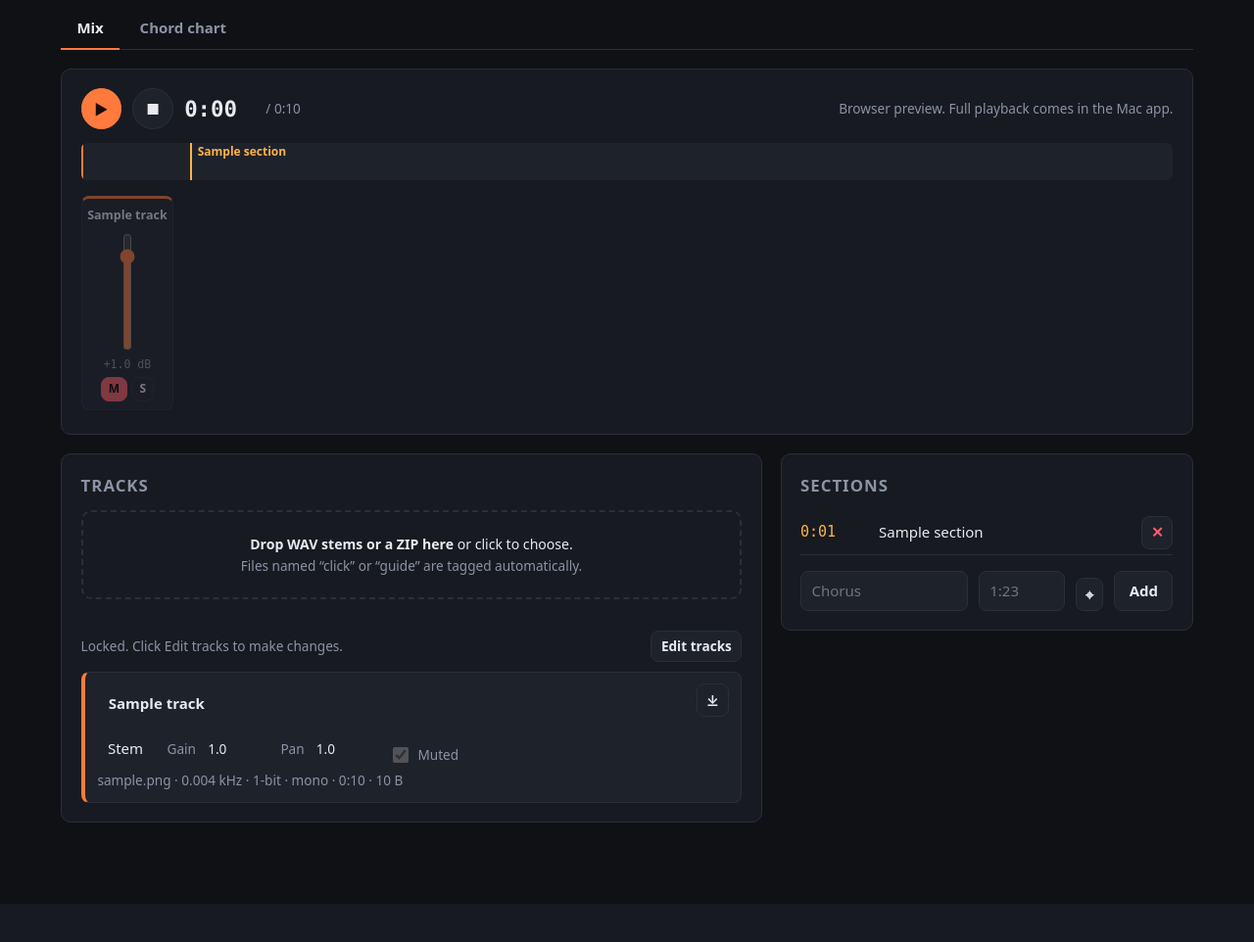
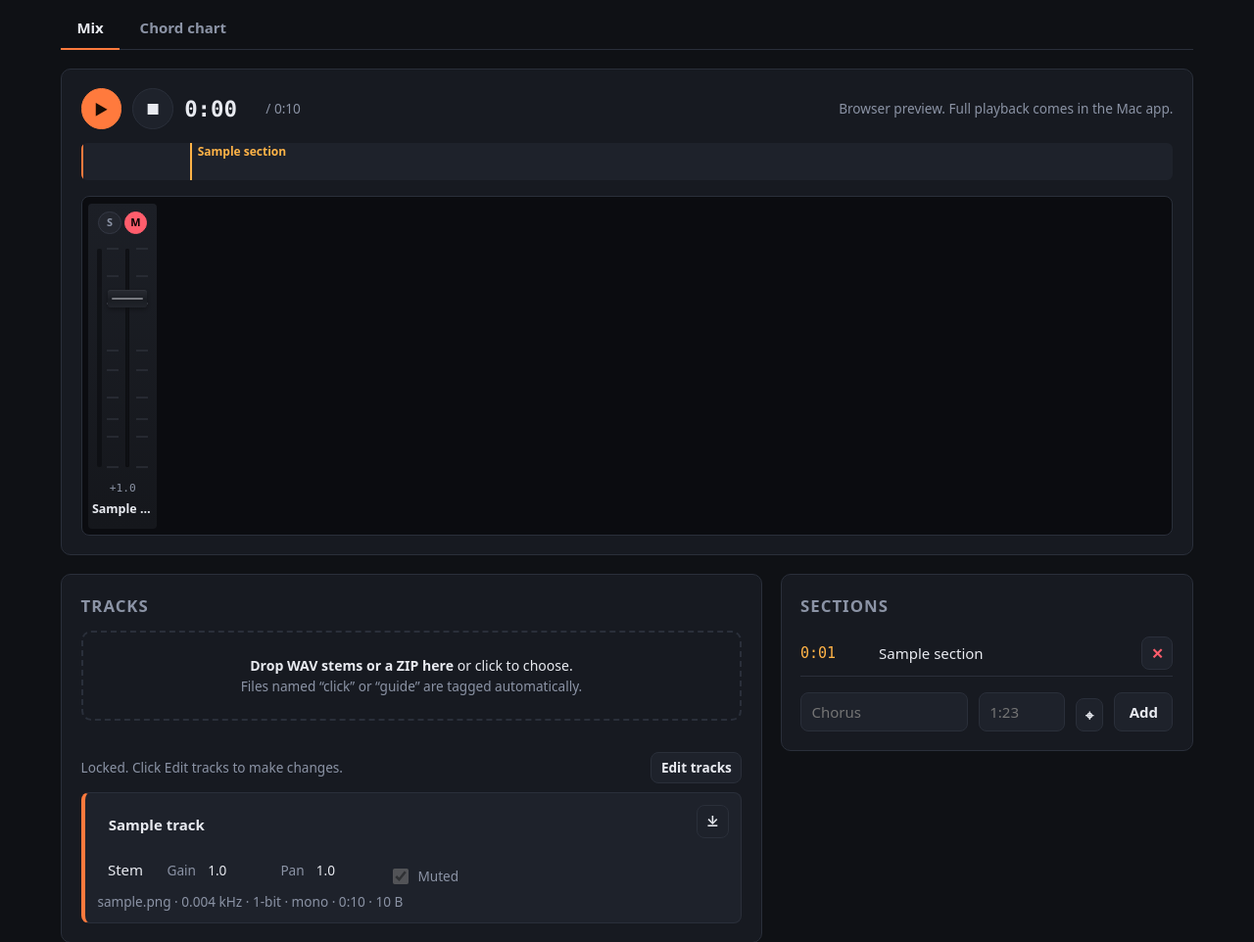
Before and after one commit to stefanhoagland/soundbendingsecuencias, a FastAPI app: page /songs/1 in a window 1280 px wide. Shown: the part 216-1178 px from the top of the page at 98% size. Before the commit the page ends 1056 px from the top, so only its background shows below. Run offline with FastAPI, Linux system fonts and the light colour scheme; the visitor is signed in with stand-in values (Sample User, id 1); tables that the repository leaves empty hold one stand-in row (values such as "Sample post").

Commit message:
Console-style mixer with per-channel meters
Tall faders with a dB scale and a console fader law (0 dB at 3/4 travel),
draggable caps, double-click for unity, wheel and arrow-key control.
Post-fader peak meters with hold per channel. Click, guide and cue
channels are tinted so they stand out from the band.

Co-Authored-By: Claude Opus 5.5 <noreply@anthropic.com>
Claude-Session: https://claude.ai/code/session_017XezwRcoQLotDT4SeQWT63

```diff
--- a/server/app/static/song.js
+++ b/server/app/static/song.js
@@ -228,7 +228,7 @@
     pan: parseFloat(el.dataset.pan) || 0,
     muted: el.dataset.muted === "1",
     solo: false,
-    buffer: null, source: null, gain: null, panner: null,
+    buffer: null, source: null, gain: null, panner: null, analyser: null,
   }));
 
   const position = () => (playing ? offset + (ctx.currentTime - startedAt) : offset);
@@ -303,6 +303,9 @@
       s.panner = ctx.createStereoPanner ? ctx.createStereoPanner() : null;
       if (s.panner) { s.gain.connect(s.panner); s.panner.pan.value = s.pan; }
       (s.panner || s.gain).connect(s.pitched ? busses.pitched : busses.dry);
+      s.analyser = ctx.createAnalyser();
+      s.analyser.fftSize = 1024;
+      (s.panner || s.gain).connect(s.analyser);
     }
     applyMix();
   }
@@ -439,17 +442,69 @@
     document.getElementById("section-start").value = `${Math.floor(t / 60)}:${(t % 60).toFixed(1).padStart(4, "0")}`;
   });
 
+  // Console-style fader law: 0 dB sits three quarters up, +12 at the top, -60 (off) at the bottom.
+  const MAX_DB = 12, MIN_DB = -60, UNITY = 0.75;
+  const dbToPos = (db) => (db >= 0 ? UNITY + (db / MAX_DB) * (1 - UNITY) : UNITY * (1 - Math.sqrt(Math.min(1, db / MIN_DB))));
+  const posToDb = (p) => (p >= UNITY ? ((p - UNITY) / (1 - UNITY)) * MAX_DB : MIN_DB * (1 - p / UNITY) ** 2);
+  const SCALE = [12, 6, 0, -5, -10, -20, -30, -40, -60];
+
+  function placeCap(s) {
+    const p = dbToPos(s.gainDb);
+    s.cap.style.top = `calc(.55rem + ${(1 - p).toFixed(4)} * (100% - 1.1rem))`;
+    s.fader.setAttribute("aria-valuenow", s.gainDb.toFixed(1));
+    s.dbLabel.textContent = s.gainDb <= MIN_DB + 0.05 ? "-∞" : `${s.gainDb >= 0 ? "+" : ""}${s.gainDb.toFixed(1)}`;
+  }
+
   for (const s of strips) {
-    const fader = s.el.querySelector(".fader");
-    const db = s.el.querySelector(".db");
+    s.fader = s.el.querySelector(".fader");
+    s.cap = s.el.querySelector(".fader-cap");
+    s.dbLabel = s.el.querySelector(".db");
+    s.meterFill = s.el.querySelector(".meter-fill");
+    s.meterPeak = s.el.querySelector(".meter-peak");
+    s.peakHold = 0; s.peakAt = 0; s.level = 0;
+    const scale = s.el.querySelector(".fader-scale");
+    scale.innerHTML = SCALE.map((db) => `<i class="${db === 0 ? "zero" : ""}" style="top:${((1 - dbToPos(db)) * 100).toFixed(2)}%"></i>`).join("");
+    placeCap(s);
+
+    const update = () => { if (ctx) applyMix(); else s.el.classList.toggle("silent", s.muted); };
+    const setDb = (db) => {
+      s.gainDb = Math.round(Math.max(MIN_DB, Math.min(MAX_DB, db)) * 10) / 10;
+      placeCap(s); update();
+    };
+    const fromPointer = (e) => {
+      const r = s.fader.getBoundingClientRect();
+      const inner = r.height - 17.6;  // minus the cap's travel margins (1.1rem)
+      const p = 1 - (e.clientY - r.top - 8.8) / inner;
+      return posToDb(Math.max(0, Math.min(1, p)));
+    };
+    let dragging = false, grabOffset = 0;
+    s.fader.addEventListener("pointerdown", (e) => {
+      s.fader.setPointerCapture(e.pointerId);
+      dragging = true;
+      // Grabbing the cap moves it relatively; clicking the slot jumps there.
+      const capR = s.cap.getBoundingClientRect();
+      grabOffset = (e.target.closest(".fader-cap")) ? e.clientY - (capR.top + capR.height / 2) : 0;
+      if (!grabOffset && !e.target.closest(".fader-cap")) setDb(fromPointer(e));
+      s.fader.focus();
+    });
+    s.fader.addEventListener("pointermove", (e) => {
+      if (!dragging) return;
+      setDb(fromPointer({ clientY: e.clientY - grabOffset }));
+    });
+    const end = () => { dragging = false; };
+    s.fader.addEventListener("pointerup", end);
+    s.fader.addEventListener("pointercancel", end);
+    s.fader.addEventListener("dblclick", () => setDb(0));   // double-click = back to unity
+    s.fader.addEventListener("wheel", (e) => { e.preventDefault(); setDb(posToDb(Math.max(0, Math.min(1, dbToPos(s.gainDb) - e.deltaY * 0.0008)))); }, { passive: false });
+    s.fader.addEventListener("keydown", (e) => {
+      const step = e.shiftKey ? 0.1 : 0.02;
+      if (e.key === "ArrowUp") { e.preventDefault(); setDb(posToDb(Math.min(1, dbToPos(s.gainDb) + step))); }
+      if (e.key === "ArrowDown") { e.preventDefault(); setDb(posToDb(Math.max(0, dbToPos(s.gainDb) - step))); }
+      if (e.key === "0" || e.key === "Home") { e.preventDefault(); setDb(0); }
+    });
+
     const muteBtn = s.el.querySelector(".mute");
     const soloBtn = s.el.querySelector(".solo");
-    const update = () => { if (ctx) applyMix(); else s.el.classList.toggle("silent", s.muted); };
-    fader.addEventListener("input", () => {
-      s.gainDb = parseFloat(fader.value);
-      db.textContent = `${s.gainDb >= 0 ? "+" : ""}${s.gainDb.toFixed(1)} dB`;
-      update();
-    });
     muteBtn.addEventListener("click", () => { s.muted = !s.muted; muteBtn.classList.toggle("on", s.muted); update(); });
     soloBtn.addEventListener("click", () => {
       s.solo = !s.solo; soloBtn.classList.toggle("on", s.solo);
@@ -457,6 +512,29 @@
       else { const any = strips.some((x) => x.solo); strips.forEach((x) => x.el.classList.toggle("silent", any ? !x.solo : x.muted)); }
     });
   }
+
+  // ---------- Meters (post-fader peak, like a console) ----------
+  const meterBuf = new Float32Array(1024);
+  function drawMeters(now) {
+    for (const s of strips) {
+      let peak = 0;
+      if (s.analyser && playing) {
+        s.analyser.getFloatTimeDomainData(meterBuf);
+        for (let i = 0; i < meterBuf.length; i++) { const v = Math.abs(meterBuf[i]); if (v > peak) peak = v; }
+      }
+      const db = peak > 0 ? 20 * Math.log10(peak) : -Infinity;
+      const target = Math.max(0, Math.min(1, (db + 60) / 60));      // -60..0 dBFS
+      s.level = target > s.level ? target : Math.max(target, s.level - 0.018);   // fast attack, smooth fall
+      if (s.level > s.peakHold || now - s.peakAt > 1200) { s.peakHold = s.level; s.peakAt = now; }
+      s.meterFill.style.clipPath = `inset(${((1 - s.level) * 100).toFixed(1)}% 0 0 0)`;
+      s.meterPeak.style.bottom = `calc(${(s.peakHold * 100).toFixed(1)}% - 2px)`;
+      s.meterPeak.style.opacity = s.peakHold > 0.01 ? (s.peakHold > 0.97 ? 1 : 0.7) : 0;
+      s.meterPeak.style.background = s.peakHold > 0.97 ? "#ff5d6c" : "#fff";
+    }
+    requestAnimationFrame(drawMeters);
+  }
+  requestAnimationFrame(drawMeters);
+
   strips.forEach((s) => s.el.classList.toggle("silent", s.muted));
   render();
 })();
--- a/server/app/static/style.css
+++ b/server/app/static/style.css
@@ -99,20 +99,39 @@ table.songs td:first-child a { color: var(--text); font-weight: 600; }
 .progress { position: absolute; inset: 0 auto 0 0; background: color-mix(in srgb, var(--accent) 30%, transparent); border-right: 2px solid var(--accent); pointer-events: none; }
 .marker { position: absolute; top: 0; bottom: 0; border: none; border-left: 2px solid var(--accent-2); border-radius: 0;
   background: none; padding: 0 .35rem; font-size: .75rem; font-weight: 600; color: var(--accent-2); z-index: 1; white-space: nowrap; align-items: flex-start; }
-.mixer { display: flex; gap: .5rem; overflow-x: auto; padding-bottom: .3rem; }
-.strip { flex: 0 0 5.2rem; background: var(--panel-2); border: 1px solid var(--line); border-top: 3px solid var(--accent);
-  border-radius: 8px; padding: .5rem .35rem; display: flex; flex-direction: column; align-items: center; gap: .35rem; transition: opacity .15s; }
-.strip.silent { opacity: .45; }
-.strip.role-click { border-top-color: var(--click); }
-.strip.role-guide { border-top-color: var(--guide); }
-.strip.role-cue { border-top-color: var(--cue); }
-.strip-name { font-size: .78rem; font-weight: 600; width: 100%; text-align: center; overflow: hidden; text-overflow: ellipsis; white-space: nowrap; }
-.fader { writing-mode: vertical-lr; direction: rtl; height: 7.5rem; width: 1.6rem; padding: 0; accent-color: var(--accent); background: none; border: none; }
-.db { font: .72rem ui-monospace, monospace; color: var(--muted); }
-.ms { display: flex; gap: .25rem; }
-.ms button { padding: .15rem .45rem; font-size: .75rem; }
+.mixer { display: flex; gap: 2px; overflow-x: auto; padding: .4rem; background: #0b0c10; border: 1px solid var(--line); border-radius: 8px; }
+.strip { --accent-ch: #e8eaf0; flex: 0 0 4.4rem; width: 4.4rem; min-width: 0; display: flex; flex-direction: column; align-items: center; gap: .4rem;
+  padding: .5rem .25rem .6rem; background: linear-gradient(#1c1f26, #15171c); border-radius: 4px; transition: opacity .15s; }
+.strip.role-click { --accent-ch: var(--click); }
+.strip.role-guide { --accent-ch: var(--guide); }
+.strip.role-cue { --accent-ch: var(--cue); }
+.strip.role-click, .strip.role-guide { background: linear-gradient(color-mix(in srgb, var(--accent-ch) 14%, #1c1f26), #15171c); }
+.strip.silent .strip-body { opacity: .45; }
+.strip.failed { opacity: .4; }
+.ms { display: flex; gap: .2rem; }
+.ms button { width: 1.45rem; height: 1.45rem; padding: 0; border-radius: 50%; justify-content: center; font-size: .68rem; font-weight: 700;
+  background: #23262e; border-color: #343844; color: var(--muted); }
 .ms .mute.on { background: var(--err); color: #000; border-color: var(--err); }
 .ms .solo.on { background: var(--cue); color: #000; border-color: var(--cue); }
+.strip-body { display: flex; gap: .3rem; height: 15rem; align-items: stretch; }
+.meter { position: relative; width: 5px; background: #050608; border-radius: 2px; overflow: hidden; margin: .55rem 0; }
+.meter-fill { position: absolute; inset: 0; clip-path: inset(100% 0 0 0);
+  background: linear-gradient(to top, #2fd27a 0%, #2fd27a 72%, #f5d547 86%, #ff5d6c 97%); }
+.meter-peak { position: absolute; left: 0; right: 0; height: 2px; bottom: 0; background: #fff; opacity: 0; }
+.fader { position: relative; width: 2.6rem; cursor: ns-resize; touch-action: none; outline: none; }
+.fader-slot { position: absolute; left: 50%; top: .55rem; bottom: .55rem; width: 4px; margin-left: -2px; background: #050608; border-radius: 2px; box-shadow: inset 0 0 0 1px #000; }
+.fader-scale { position: absolute; inset: .55rem 0; pointer-events: none; }
+.fader-scale i { position: absolute; left: 0; right: 0; height: 0; display: flex; justify-content: space-between; }
+.fader-scale i::before, .fader-scale i::after { content: ""; width: 28%; height: 2px; margin-top: -1px; background: #3a3e48; }
+.fader-scale i.zero::before, .fader-scale i.zero::after { background: #6a6f7c; }
+.fader-cap { position: absolute; left: 50%; width: 2.5rem; height: 1.1rem; margin: -.55rem 0 0 -1.25rem; border-radius: 3px;
+  background: linear-gradient(#3a3d45, #22242a 45%, #1a1c21 55%, #2c2f36); box-shadow: 0 2px 4px #000a, inset 0 1px 0 #ffffff1a;
+  display: grid; place-items: center; }
+.fader-cap span { width: 78%; height: 2px; background: var(--accent-ch); border-radius: 1px; }
+.fader:focus-visible .fader-cap { outline: 2px solid var(--accent); outline-offset: 1px; }
+.db { font: .7rem ui-monospace, monospace; color: var(--muted); }
+.strip-name { font-size: .78rem; font-weight: 600; width: 100%; text-align: center; overflow: hidden; text-overflow: ellipsis; white-space: nowrap; color: var(--accent-ch); }
+.strip:not(.role-click):not(.role-guide):not(.role-cue) .strip-name { color: var(--text); }
 
 /* tracks */
 .dropzone { position: relative; border: 2px dashed var(--line); border-radius: var(--radius); padding: 1.4rem; text-align: center; margin-bottom: 1rem; transition: .15s; }
--- a/server/app/templates/song.html
+++ b/server/app/templates/song.html
@@ -62,13 +62,21 @@
     {% for t in song.tracks %}
     <div class="strip role-{{ t.role }}" data-track="{{ t.id }}" data-src="/tracks/{{ t.id }}/audio"
          data-gain="{{ t.gain_db }}" data-pan="{{ t.pan }}" data-muted="{{ 1 if t.muted else 0 }}">
+      <div class="ms">
+        <button type="button" class="solo" title="Solo">S</button>
+        <button type="button" class="mute {{ 'on' if t.muted }}" title="Mute">M</button>
+      </div>
+      <div class="strip-body">
+        <div class="meter" aria-hidden="true"><div class="meter-fill"></div><div class="meter-peak"></div></div>
+        <div class="fader" tabindex="0" role="slider" aria-label="{{ t.name }} level"
+             aria-valuemin="-60" aria-valuemax="12" aria-valuenow="{{ t.gain_db }}">
+          <div class="fader-scale"></div>
+          <div class="fader-slot"></div>
+          <div class="fader-cap"><span></span></div>
+        </div>
+      </div>
+      <div class="db">{{ '%+.1f'|format(t.gain_db) }}</div>
       <div class="strip-name" title="{{ t.name }}">{{ t.name }}</div>
-      <input class="fader" type="range" min="-60" max="12" step="0.5" value="{{ t.gain_db }}" orient="vertical">
-      <div class="db">{{ '%+.1f'|format(t.gain_db) }} dB</div>
-      <div class="ms">
-        <button class="mute {{ 'on' if t.muted }}" title="Mute">M</button>
-        <button class="solo" title="Solo">S</button>
-      </div>
     </div>
     {% endfor %}
   </div>
```
